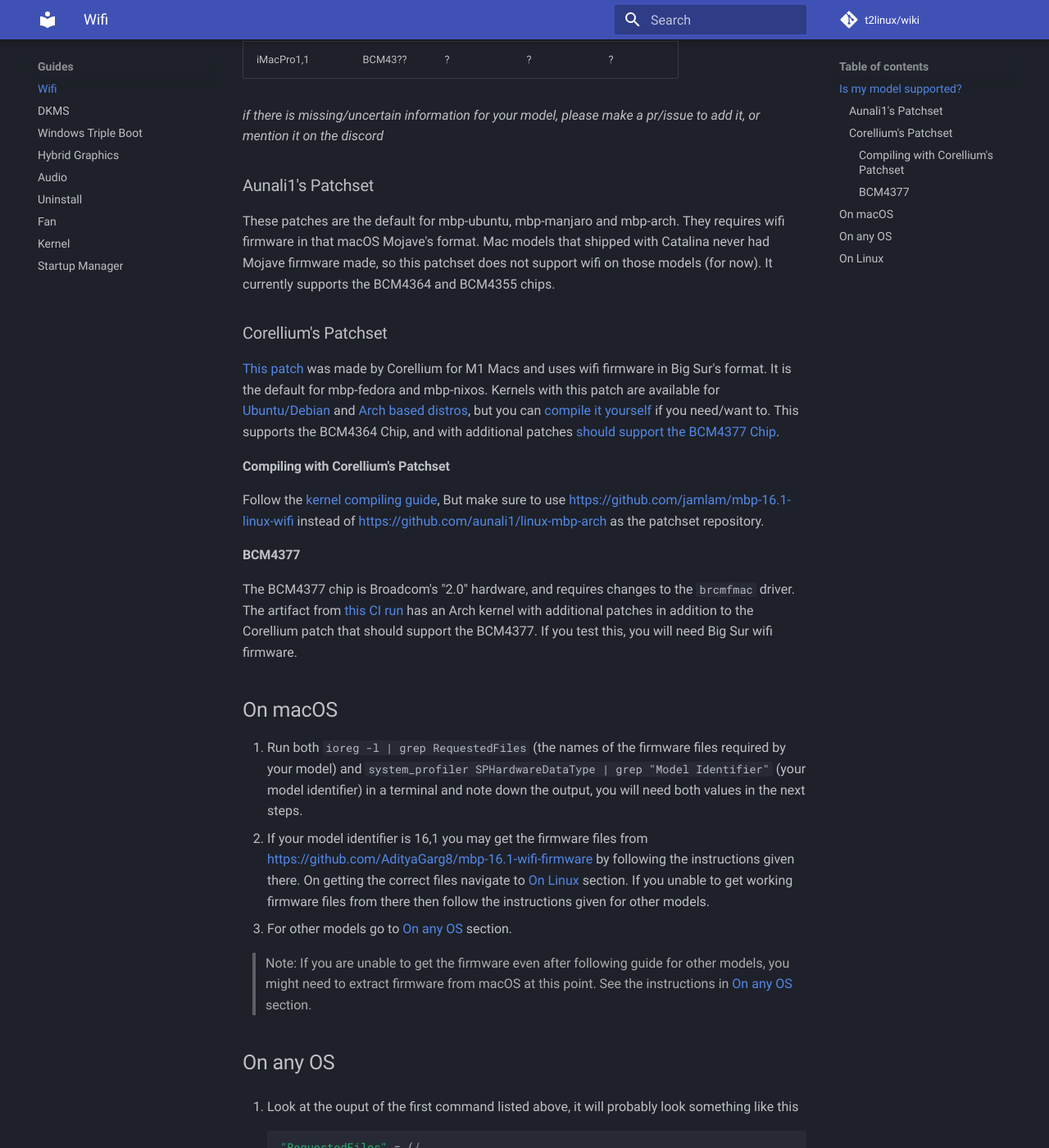
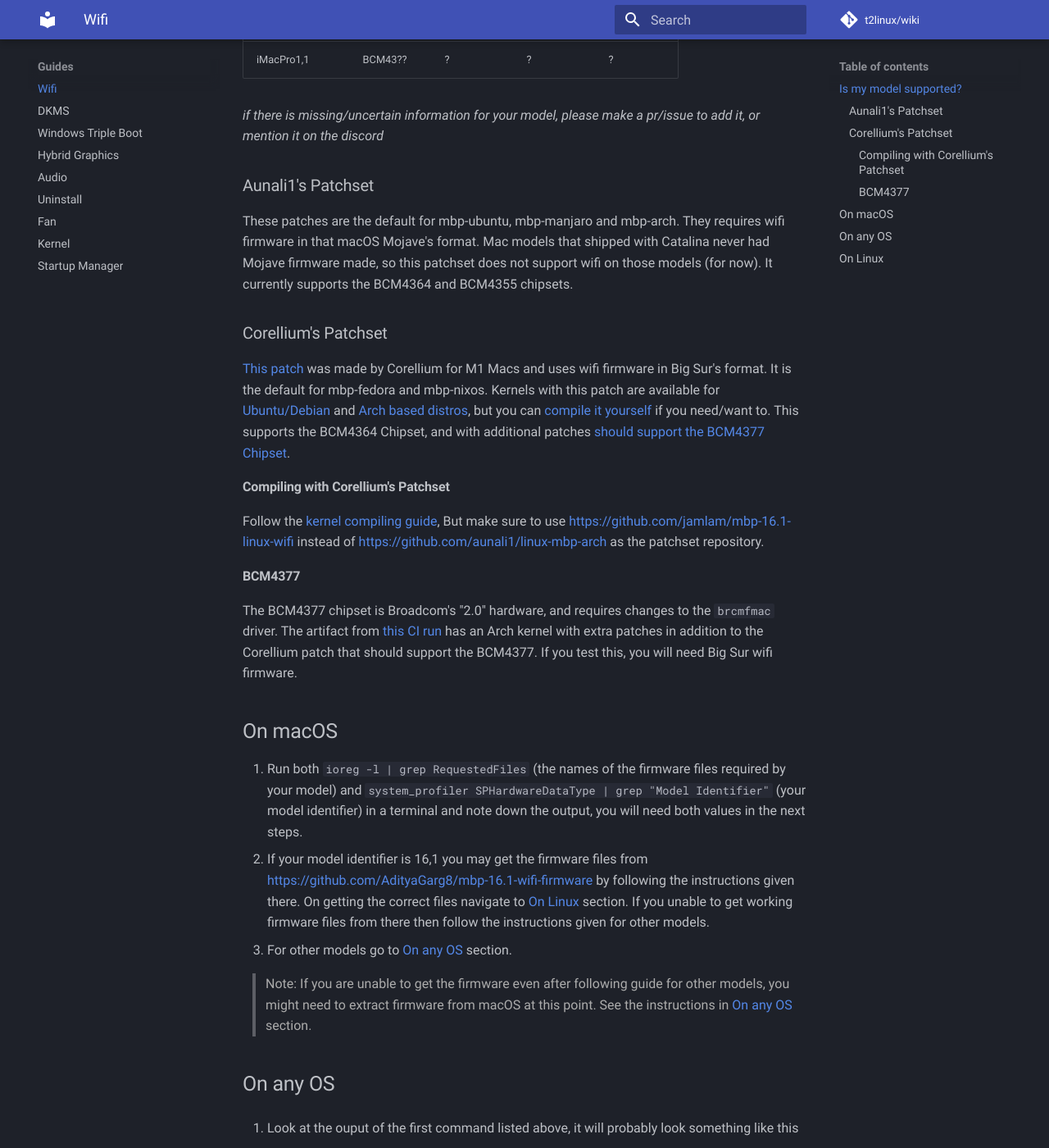
Before and after one commit to t2linux/wiki, an MkDocs documentation site: the page built from docs/guides/wifi.md, in a window 1280 px wide and 1400 px high, scrolled down 1462 px. Shown: the whole window at 82% size. Built offline with MkDocs 1.6.1 and Material for MkDocs 9.7.7, drawn with Linux system fonts in a browser that asks for light colours; comment, search, counter and statistics services are not loaded; some of the changed text lies outside the part shown.

Commit message:
wifi: editing

````diff
--- a/docs/guides/wifi.md
+++ b/docs/guides/wifi.md
@@ -7,7 +7,7 @@ This page is a step by step guide to get wifi working on supported models.
 
 ## Is my model supported?
 
-Please check which Patchset is reccomended for your model by refering to
+Please check which patchset is reccomended for your model by refering to
 the table below, and take note of which firmware version you will need.
 Be aware that mbp-nixos and mbp-fedora use the Corellium patchset, and
 will need Big Sur firmware.
@@ -16,7 +16,7 @@ will need Big Sur firmware.
     - On macOS:
       `system_profiler SPHardwareDataType | grep "Model Identifier"`
     - On Linux: `cat /sys/devices/virtual/dmi/id/product_name`
-- If unknown, your Mac's wifi chip number can be found like this:
+- If unknown, your Mac's wifi chipset number can be found like this:
     - On macOS: `ioreg -l | grep RequestedFiles`, the number will be
       within the folder names, i.e. "C-`4364`\_\_s-B3" (Your model's
       island will also be in this command's output).
@@ -51,7 +51,7 @@ These patches are the default for mbp-ubuntu, mbp-manjaro and mbp-arch.
 They requires wifi firmware in that macOS Mojave's format. Mac models
 that shipped with Catalina never had Mojave firmware made, so this
 patchset does not support wifi on those models (for now). It currently
-supports the BCM4364 and BCM4355 chips.
+supports the BCM4364 and BCM4355 chipsets.
 
 ### Corellium's Patchset
 
@@ -61,8 +61,8 @@ format. It is the default for mbp-fedora and mbp-nixos. Kernels with
 this patch are available for [Ubuntu/Debian](https://github.com/Redecorating/mbp-ubuntu-kernel/releases)
 and [Arch based distros](https://github.com/Redecorating/mbp-16.1-linux-wifi/releases),
 but you can [compile it yourself](#compiling-with-corelliums-patchset)
-if you need/want to. This supports the BCM4364 Chip, and with
-additional patches [should support the BCM4377 Chip](#BCM4377).
+if you need/want to. This supports the BCM4364 Chipset, and with
+additional patches [should support the BCM4377 Chipset](#BCM4377).
 
 #### Compiling with Corellium's Patchset
 
@@ -73,9 +73,9 @@ as the patchset repository.
 
 #### BCM4377
 
-The BCM4377 chip is Broadcom's "2.0" hardware, and requires changes to
+The BCM4377 chipset is Broadcom's "2.0" hardware, and requires changes to
 the `brcmfmac` driver. The artifact from [this CI run](https://github.com/Redecorating/mbp-16.1-linux-wifi/actions/runs/1037316726)
-has an Arch kernel with additional patches in addition to the
+has an Arch kernel with extra patches in addition to the
 Corellium patch that should support the BCM4377. If you test this, you
 will need Big Sur wifi firmware.
 
@@ -100,9 +100,9 @@ will need Big Sur wifi firmware.
     })
     ```
 
-    - If you need Mojave Firmware, it is available at [https://packages.aunali1.com/apple/wifi-fw/18G2022/](https://packages.aunali1.com/apple/wifi-fw/18G2022/).
+    - If you need Mojave firmware, it is available at [https://packages.aunali1.com/apple/wifi-fw/18G2022/](https://packages.aunali1.com/apple/wifi-fw/18G2022/).
 
-    - If you need Big Sur Firmware, then it is avaliable in `/usr/share/firmware/wifi` in macOS Big Sur installations, or online at [https://github.com/Redecorating/archinstall-mbp/tree/packages/apple-t2-wifi-firmware/bigSurFW](https://github.com/Redecorating/archinstall-mbp/tree/packages/apple-t2-wifi-firmware/bigSurFW).
+    - If you need Big Sur firmware, then it is avaliable in `/usr/share/firmware/wifi` in macOS Big Sur installations, or online at [https://github.com/Redecorating/archinstall-mbp/tree/packages/apple-t2-wifi-firmware/bigSurFW](https://github.com/Redecorating/archinstall-mbp/tree/packages/apple-t2-wifi-firmware/bigSurFW).
 
     > Note: For many Mac models, the paths of firmware files shown in terminal (step 1) lead to aliases (shortcuts). In such cases while extracting from macOS, right click on the alias and choose show original. This will select the correct firmware file which you have to use and thus extract the selected file instead.
 
````
